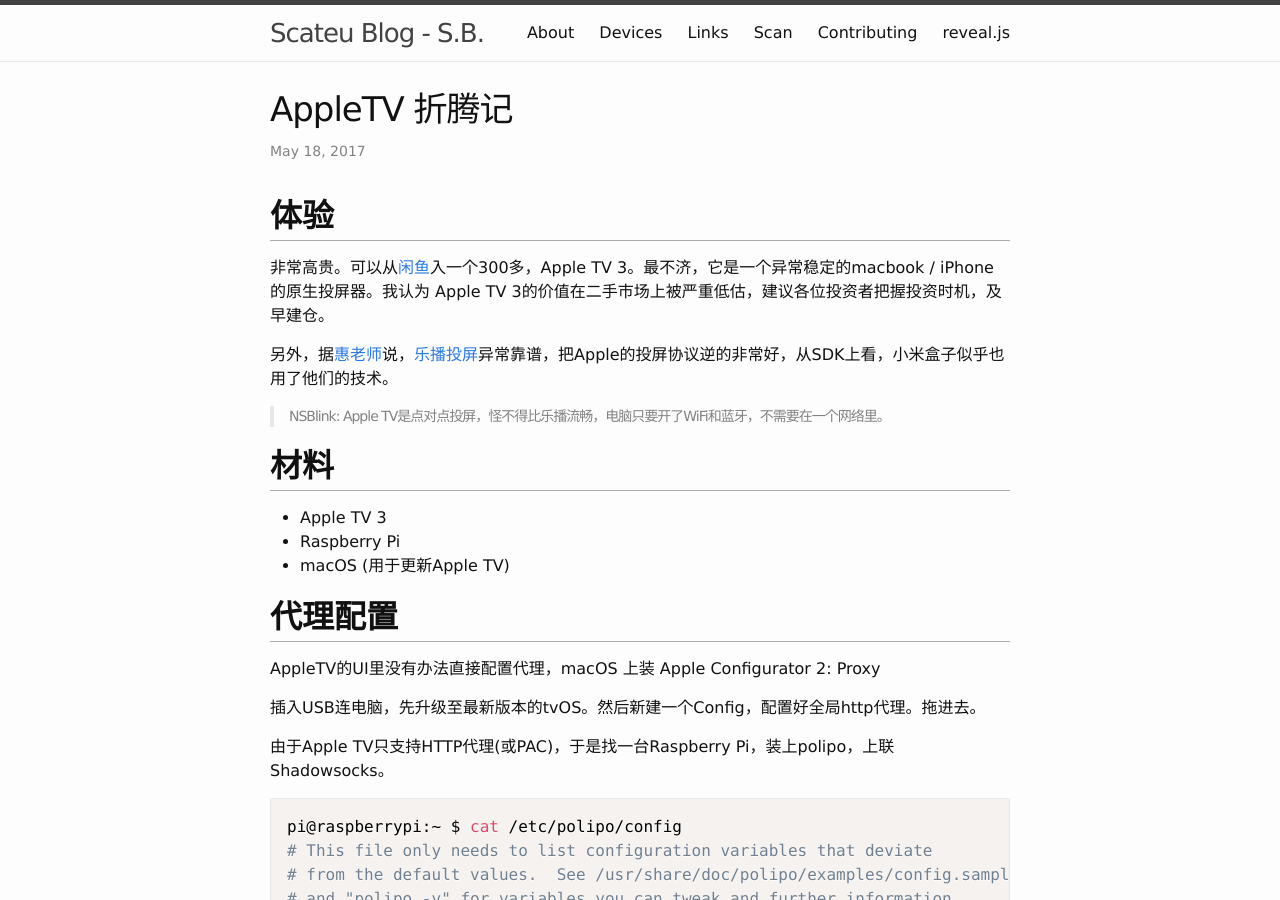
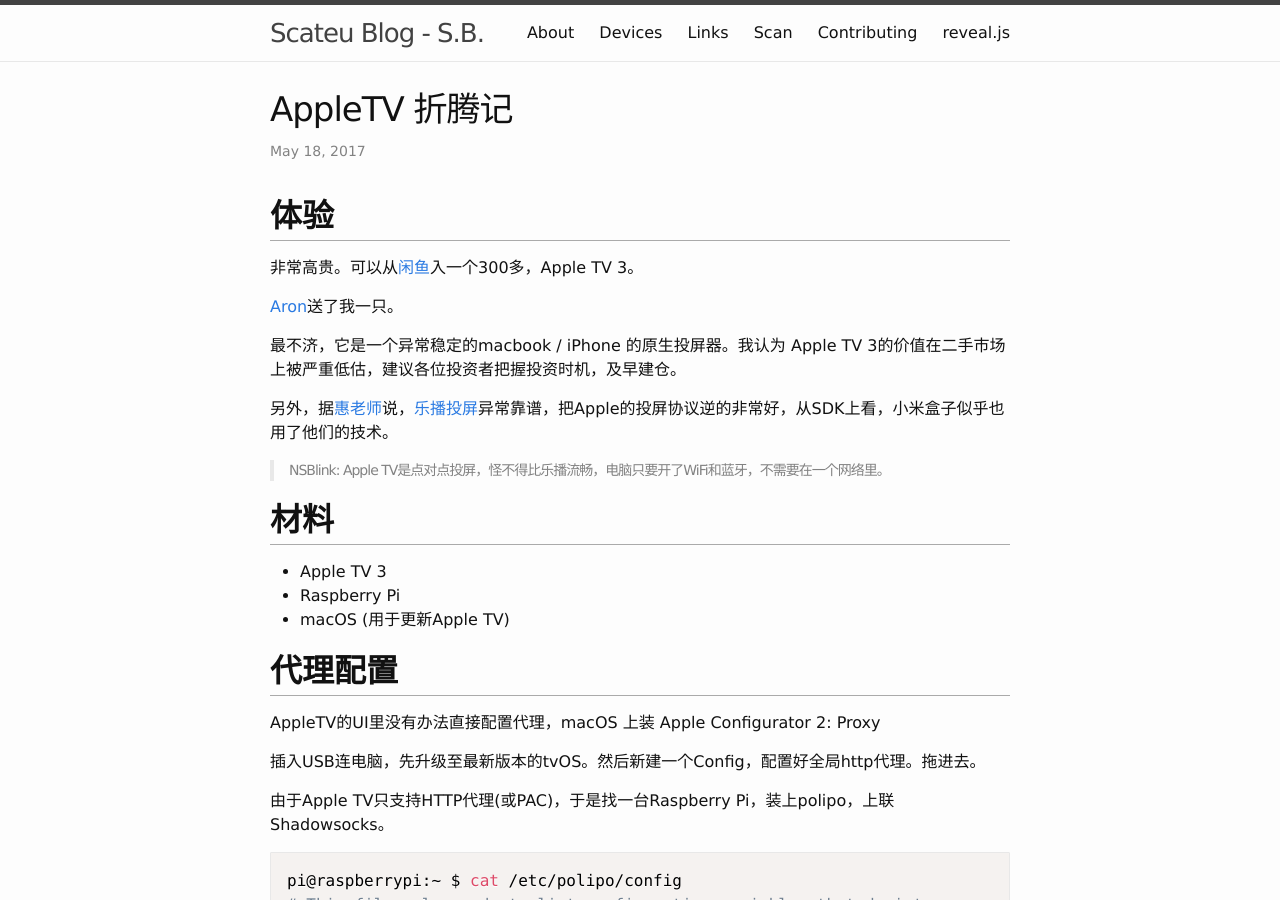
Before and after one commit to scateu/scateu.github.io, a Jekyll site: the page built from _posts/2017-05-18-apple-tv-notes.md, in a window 1280 px wide and 900 px high. Built offline with Jekyll 4.4.1, drawn with Linux system fonts in a browser that asks for light colours; nearby versions of some CDN libraries; comment, search, counter and statistics services are not loaded.

Commit message:
Thu May 18 19:22:31 CST 2017

```diff
--- a/_posts/2017-05-18-apple-tv-notes.md
+++ b/_posts/2017-05-18-apple-tv-notes.md
@@ -6,7 +6,12 @@
 
 ## 体验
 
-非常高贵。可以从[闲鱼](https://www.baidu.com/s?wd=%E9%97%B2%E9%B1%BC%E6%98%AF%E5%82%BB%E9%80%BC)入一个300多，Apple TV 3。最不济，它是一个异常稳定的macbook / iPhone 的原生投屏器。我认为 Apple TV 3的价值在二手市场上被严重低估，建议各位投资者把握投资时机，及早建仓。
+
+非常高贵。可以从[闲鱼](https://www.baidu.com/s?wd=%E9%97%B2%E9%B1%BC%E6%98%AF%E5%82%BB%E9%80%BC)入一个300多，Apple TV 3。
+
+[Aron](https://launchpad.net/~happyaron)送了我一只。
+
+最不济，它是一个异常稳定的macbook / iPhone 的原生投屏器。我认为 Apple TV 3的价值在二手市场上被严重低估，建议各位投资者把握投资时机，及早建仓。
 
 另外，据[惠老师](https://blog.huiyiqun.me)说，[乐播投屏](http://www.hpplay.com.cn/)异常靠谱，把Apple的投屏协议逆的非常好，从SDK上看，小米盒子似乎也用了他们的技术。
 
```
